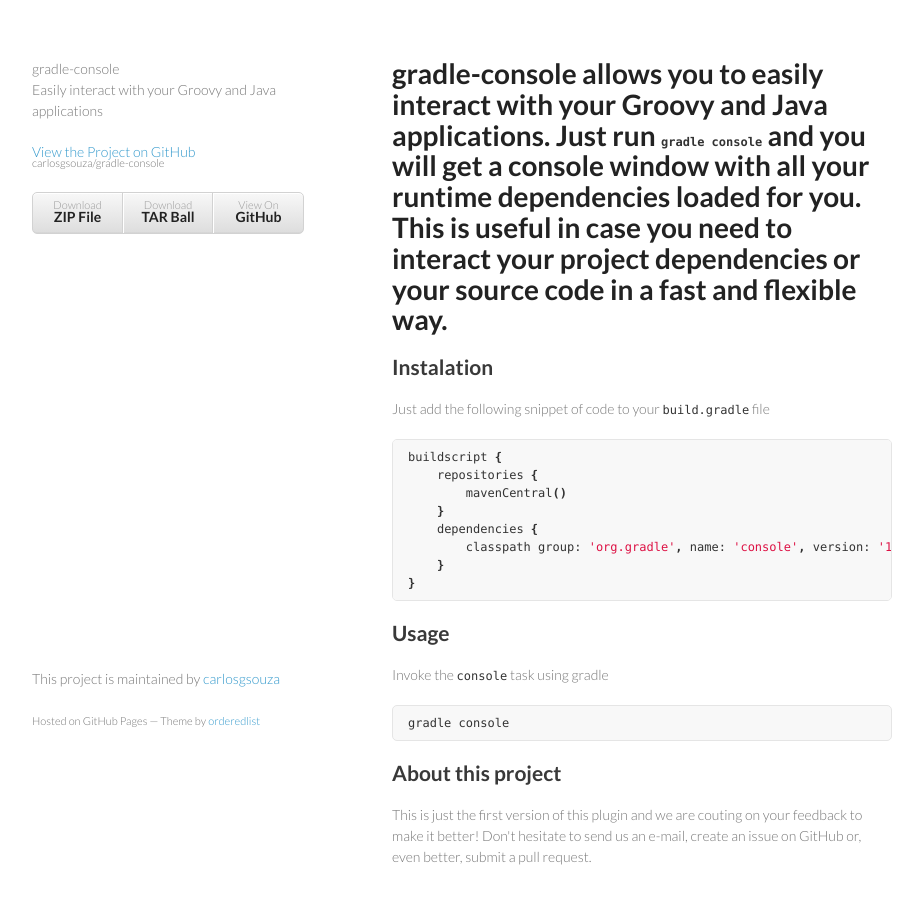
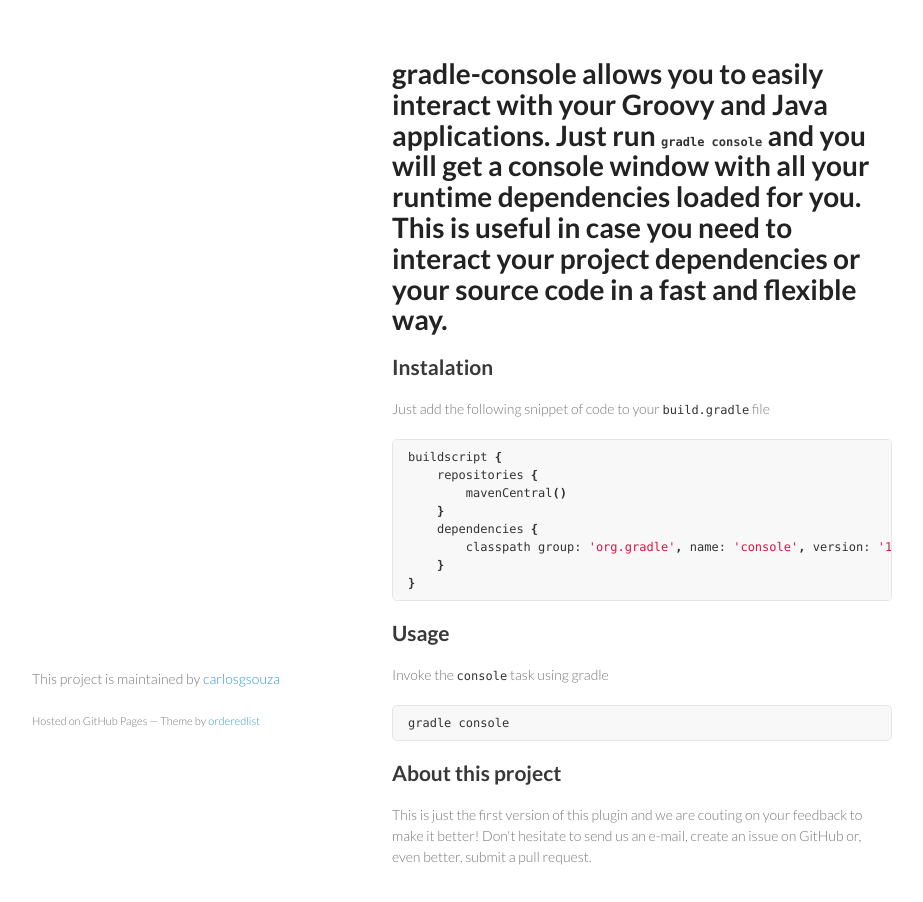
Before and after one commit to carlosgsouza/gradle-console, a plain HTML site: page index.html in a window 1280 px wide. Shown: the whole page, without its empty margins (178-1101 px from the left). Drawn offline with Linux system fonts and the light colour scheme.

Commit message:
Update index.html

```diff
--- a/index.html
+++ b/index.html
@@ -14,19 +14,6 @@
   </head>
   <body>
     <div class="wrapper">
-      <header>
-        <a name="gradle-console" class="anchor" href="#gradle-console"><span class="octicon octicon-link"></span></a>gradle-console</h1>
-        <p>Easily interact with your Groovy and Java applications</p>
-
-        <p class="view"><a href="https://github.com/carlosgsouza/gradle-console">View the Project on GitHub <small>carlosgsouza/gradle-console</small></a></p>
-
-
-        <ul>
-          <li><a href="https://github.com/carlosgsouza/gradle-console/zipball/master">Download <strong>ZIP File</strong></a></li>
-          <li><a href="https://github.com/carlosgsouza/gradle-console/tarball/master">Download <strong>TAR Ball</strong></a></li>
-          <li><a href="https://github.com/carlosgsouza/gradle-console">View On <strong>GitHub</strong></a></li>
-        </ul>
-      </header>
       <section>
         <h1>
 
```
